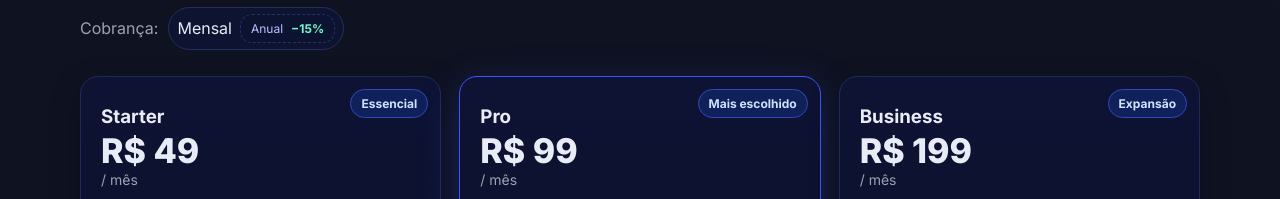
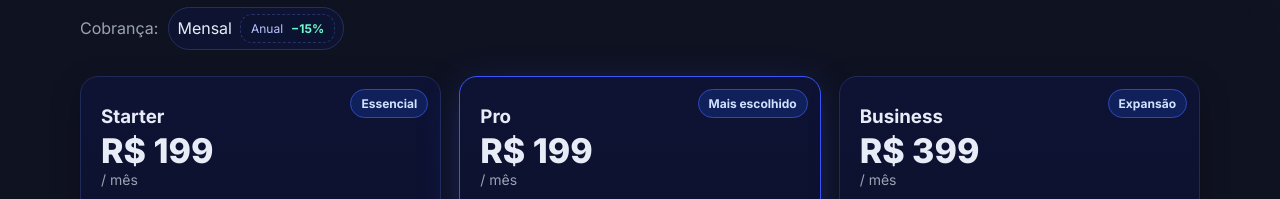
Before and after one commit to imsupeer/barberSystem, a plain HTML site: page index.html in a window 1280 px wide. Shown: the part 1080-1279 px from the top of the page. Drawn offline with Linux system fonts and the light colour scheme.

Commit message:
new values

```diff
--- a/index.html
+++ b/index.html
@@ -108,7 +108,7 @@
           <article class="plan" data-plan="starter">
             <span class="badge">Essencial</span>
             <h3>Starter</h3>
-            <div class="price" data-price-month="49" data-price-year="41">R$ 49</div>
+            <div class="price" data-price-month="199" data-price-year="79">R$ 199</div>
             <div class="period">/ mês</div>
             <ul class="ul">
               <li><span class="check">✓</span> 1 barbearia • até 2 barbeiros</li>
@@ -137,7 +137,7 @@
           <article class="plan popular" data-plan="pro">
             <span class="badge">Mais escolhido</span>
             <h3>Pro</h3>
-            <div class="price" data-price-month="99" data-price-year="84">R$ 99</div>
+            <div class="price" data-price-month="199" data-price-year="149">R$ 199</div>
             <div class="period">/ mês</div>
             <ul class="ul">
               <li><span class="check">✓</span> 1 barbearia • até 6 barbeiros</li>
@@ -167,7 +167,7 @@
           <article class="plan" data-plan="business">
             <span class="badge">Expansão</span>
             <h3>Business</h3>
-            <div class="price" data-price-month="199" data-price-year="169">R$ 199</div>
+            <div class="price" data-price-month="399" data-price-year="299">R$ 399</div>
             <div class="period">/ mês</div>
             <ul class="ul">
               <li><span class="check">✓</span> Multiunidades • barbeiros ilimitados</li>
```
